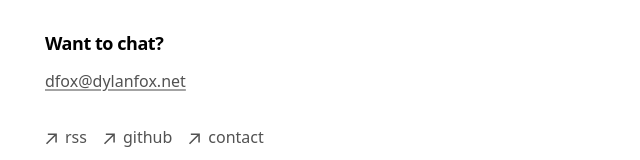
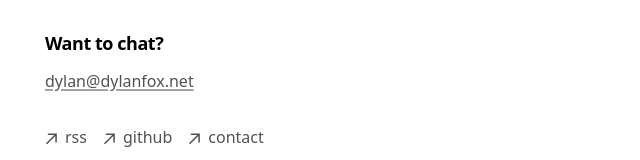
Before and after one commit to dylanfox5/next-dfox, a Next.js app: page /contact in a window 1280 px wide. Shown: the part 679-839 px from the top of the page, without its empty margins (307-947 px from the left). Built offline with nearby package versions, Linux system fonts and the light colour scheme.

Commit message:
change email

```diff
--- a/app/contact/page.tsx
+++ b/app/contact/page.tsx
@@ -46,10 +46,10 @@ export default function Page() {
         Want to chat?
       </h2>
       <a
-        href="mailto:dfox@dylanfox.net"
+        href="mailto:dylan@dylanfox.net"
         className="text-neutral-600 dark:text-neutral-400 hover:text-neutral-900 dark:hover:text-neutral-100 transition-all underline underline-offset-2 decoration-neutral-400 dark:decoration-neutral-600 decoration-[0.1em]"
       >
-        dfox@dylanfox.net
+        dylan@dylanfox.net
       </a>
     </section>
   )
```
